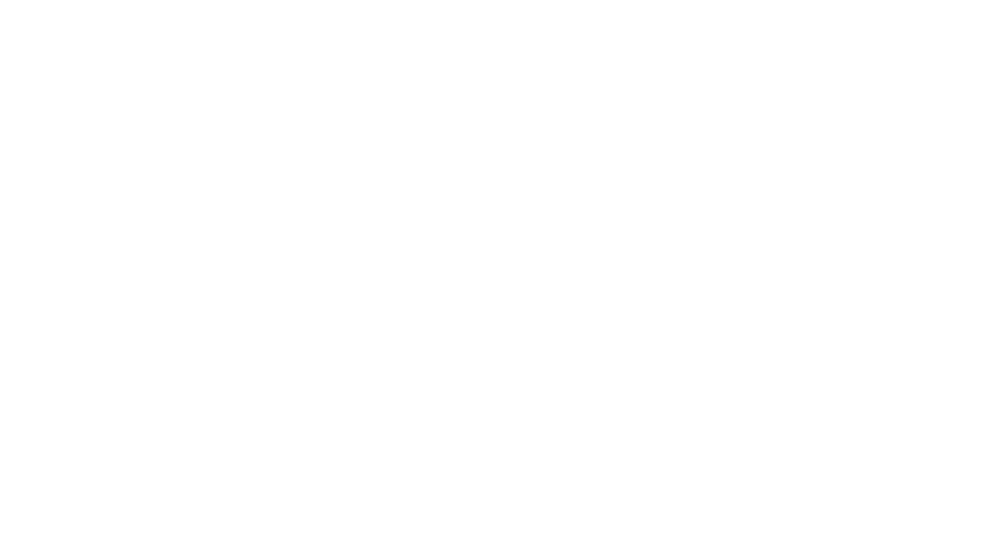
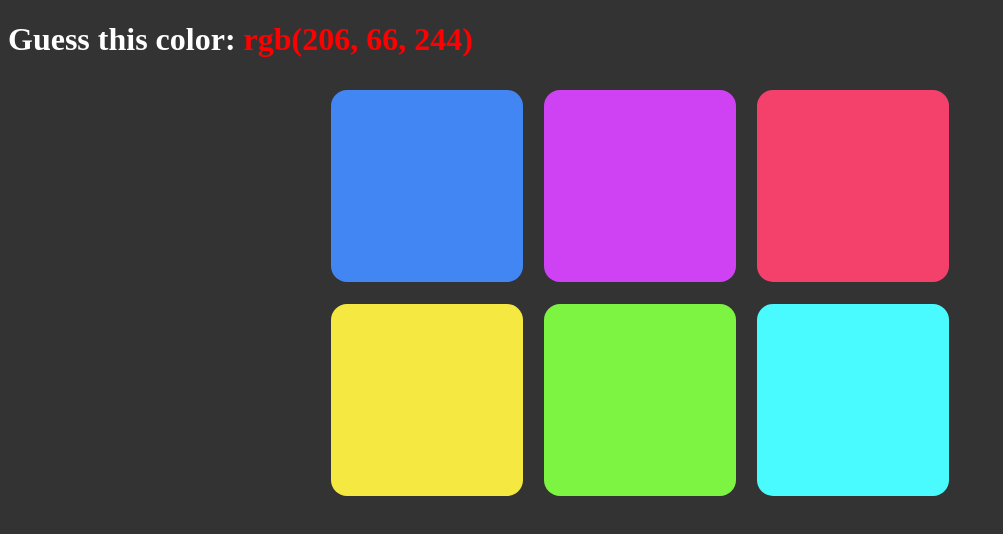
Before and after one commit to MAYiXA/color-game, a website: page index.html in a window 1280 px wide. Shown: the whole page, without its empty margins (0-1003 px from the left). Drawn offline with Linux system fonts and the light colour scheme.

Commit message:
Created base of game

```diff
--- a/index.html
+++ b/index.html
@@ -5,10 +5,23 @@
     <meta name="viewport" content="width=device-width, initial-scale=1.0">
     <meta http-equiv="X-UA-Compatible" content="ie=edge">
 
-    <style src="style.css"></style>
+    <link rel="icon" type="image/png" href="colors.png">
+    <link rel="stylesheet" href="style.css">
     <title>Color Game | coded by Emma Borghult</title>
 </head>
 <body>
-
+    <h1>Guess this color: <span id="color-display"></span></h1>
+    <nav>
+        <span id="result"></span>
+    </nav>
+    <div class="container">
+        <div class="square"></div>
+        <div class="square"></div>
+        <div class="square"></div>
+        <div class="square"></div>
+        <div class="square"></div>
+        <div class="square"></div>
+    </div>
+    <script src="script.js"></script>
 </body>
 </html>
--- /dev/null
+++ b/script.js
@@ -0,0 +1,44 @@
+const colors = [
+  'rgb(66, 134, 244)',
+  'rgb(206, 66, 244)',
+  'rgb(244, 65, 107)',
+  'rgb(244, 232, 65)',
+  'rgb(124, 244, 65)',
+  'rgb(73, 251, 255)',
+];
+
+const squares = document.querySelectorAll('.square');
+const colorDisplay = document.querySelector('#color-display');
+const msgDisplay = document.querySelector('#result');
+const randomColor = (() => {
+  const random = Math.floor(Math.random() * colors.length);
+  return colors[random];
+});
+const secretColor = randomColor();
+
+colorDisplay.textContent = secretColor;
+
+for (let i = 0; i < squares.length; i += 1) {
+  // inital colors for the squares
+  squares[i].style.backgroundColor = colors[i];
+
+  // click listeners
+  squares[i].addEventListener('click', () => {
+    // get color of picked square
+    const clickedColor = squares[i].style.backgroundColor;
+
+    // compare color to pickedColor
+    if (clickedColor === secretColor) {
+      msgDisplay.textContent = 'YAY! YOU GOT IT RIGHT!';
+      const changeColor = (color) => {
+        for (let w = 0; w < squares.length; w += 1) {
+          squares[w].style.backgroundColor = color;
+        }
+      };
+      changeColor(clickedColor);
+    } else {
+      msgDisplay.textContent = 'Nope. Try again!';
+      squares[i].style.backgroundColor = '#333';
+    }
+  });
+}
--- a/style.scss
+++ b/style.scss
@@ -0,0 +1,30 @@
+// colors
+$grey: #333;
+
+body {
+    background-color: $grey;
+}
+h1 {
+    color: white;
+    #color-display {
+        color: red;
+    }
+}
+nav {
+    #result {
+        color: white;
+    }
+}
+.container {
+    margin: 0 auto;
+    display: flex;
+    flex-flow: row wrap;
+    max-width: 40em;
+    .square {
+        width: 30%;
+        margin: 1.66%;
+        background-color: purple;
+        padding-bottom: 30%;
+        border-radius: 1em;
+    }
+}
```
Also changed, not shown: .eslintrc.json, colors.png (added), style.css, 1 other file.
